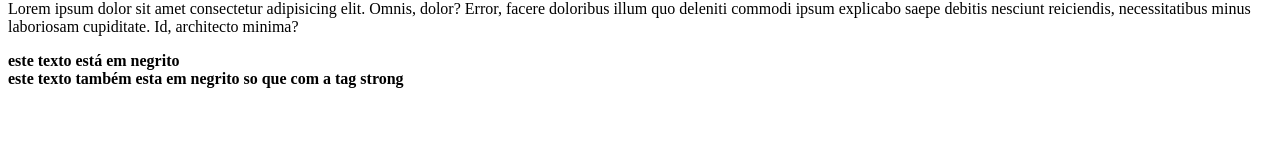
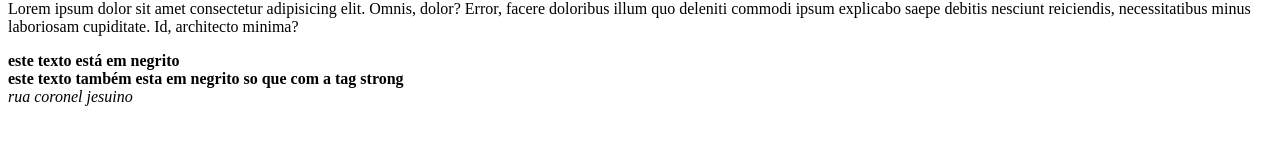
Before and after one commit to josueoliveiraa/Html-tags-de-texto, a plain HTML site: page index.html in a window 1280 px wide. Shown: the part 288-432 px from the top of the page. Drawn offline with Linux system fonts and the light colour scheme.

Commit message:
adicionamos tags de endereço

```diff
--- a/index.html
+++ b/index.html
@@ -17,5 +17,6 @@
     <b>este texto está em negrito</b>
     <br>
     <strong>este texto também esta em negrito so que com a tag strong</strong>
+    <address> rua coronel jesuino</address>
 </body>
 </html>
```
Also changed, not shown: 1 other file.
